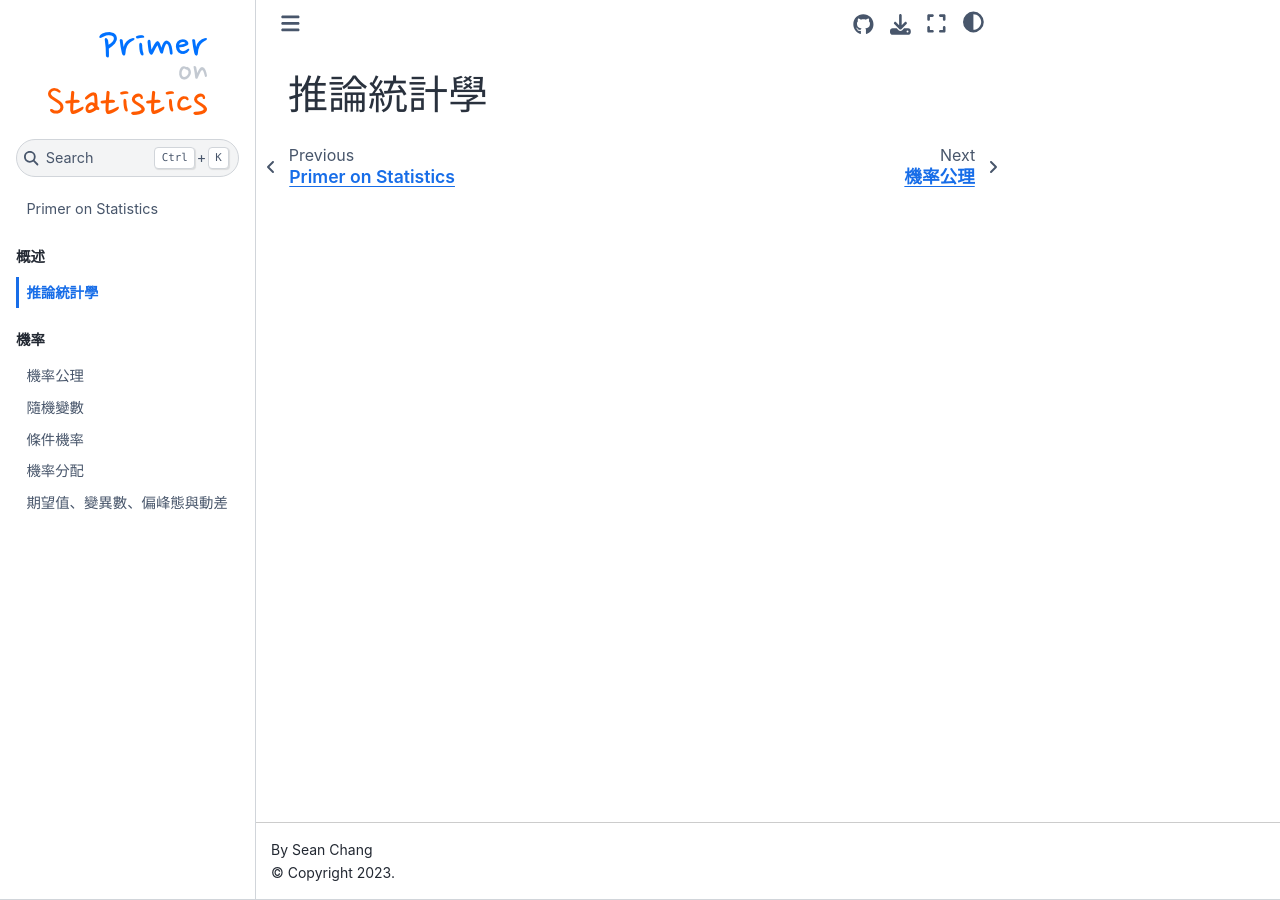
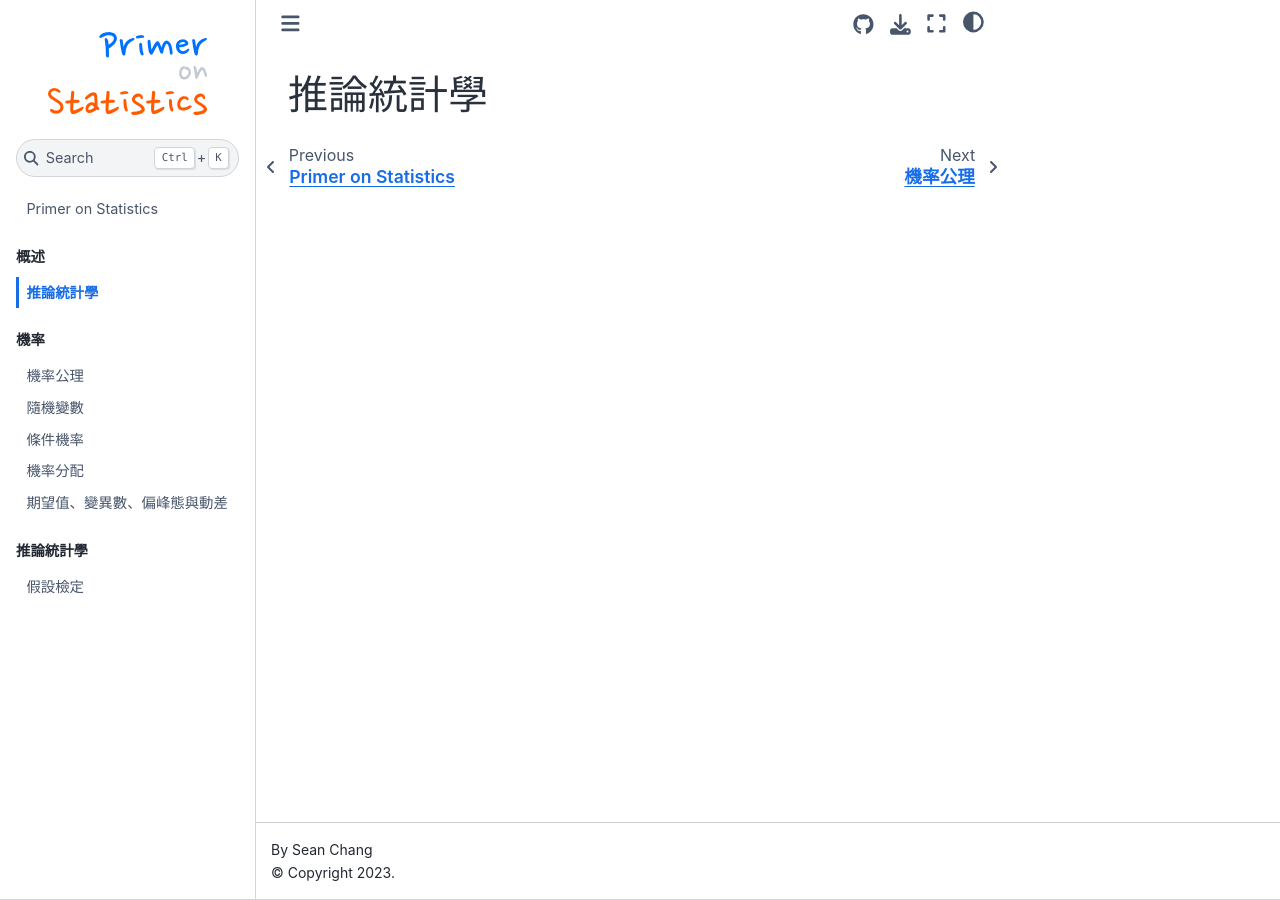
Before and after one commit to r05323028/primer-on-statistics, a Jupyter Book: the page built from doc/overview/statistical_inference.md, in a window 1280 px wide. Built offline with Jupyter Book 1.0.4 settings and Sphinx 7.4.7 and the Sphinx Book theme 1.1.4, drawn with Linux system fonts in a browser that asks for light colours; comment, search, counter and statistics services are not loaded.

```diff
--- a/_toc.yml
+++ b/_toc.yml
@@ -14,3 +14,6 @@ parts:
           - file: doc/probability/conditional_probability
           - file: doc/probability/distribution
           - file: doc/probability/moment
+    - caption: 推論統計學
+      chapters:
+          - file: doc/statistics/hypothesis_testing
```
Also changed, not shown: doc/statistics/hypothesis_testing.ipynb (added).
